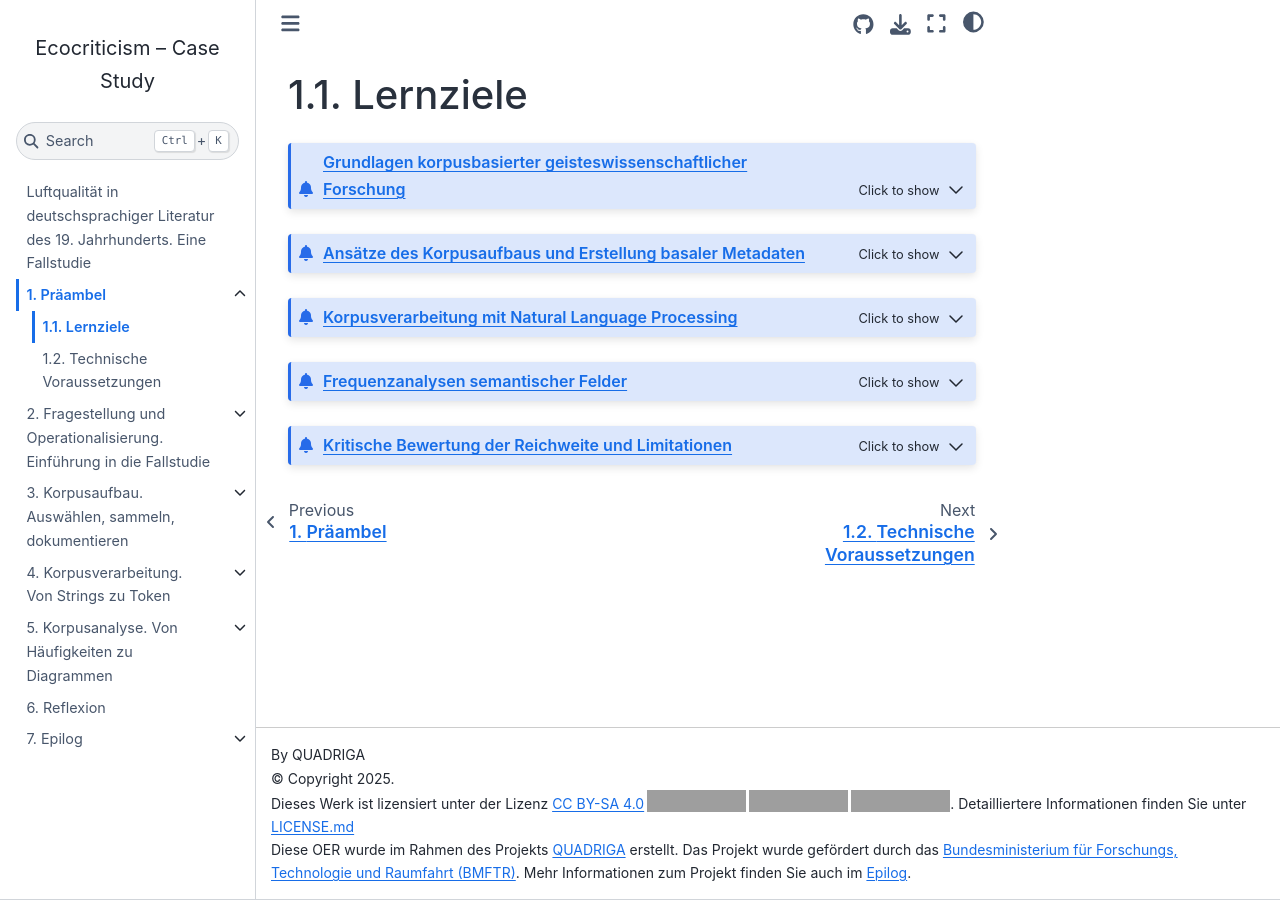
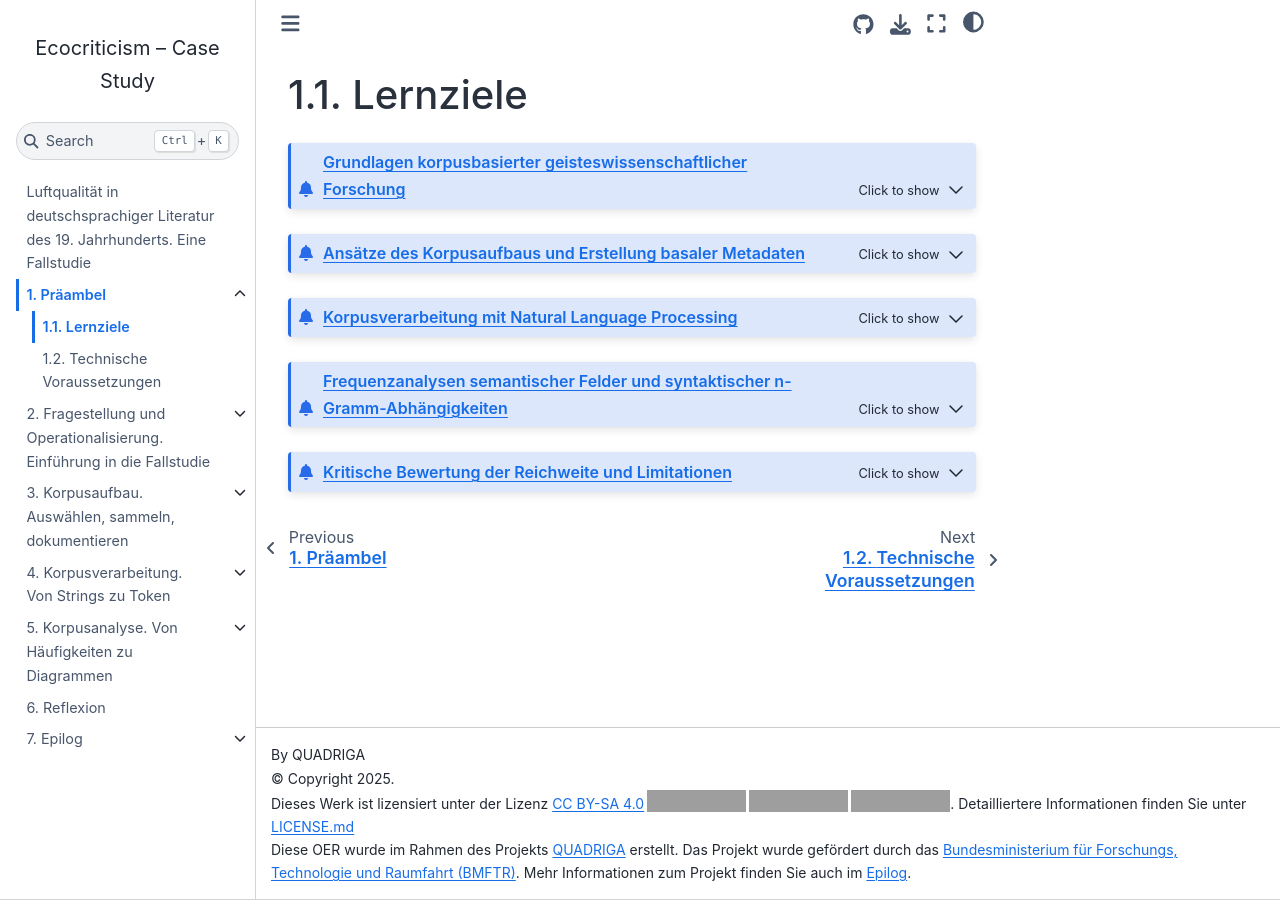
Before and after one commit to quadriga-dk/Text-Fallstudie-3, a Jupyter Book: the page built from introduction/introduction_learning-outcomes.md, in a window 1280 px wide. Built offline with Jupyter Book 1.0.4 settings and Sphinx 7.4.7 and the Sphinx Book theme 1.1.4, drawn with Linux system fonts in a browser that asks for light colours; pages that are not in the unit, such as notebooks, are missing from menus; grey boxes are pictures that could not be loaded.

Commit message:
updated title of a learning outcome to include synt ngrams

````diff
--- a/introduction/introduction_learning-outcomes.md
+++ b/introduction/introduction_learning-outcomes.md
@@ -34,7 +34,7 @@
 
 
 
-```{admonition} [Frequenzanalysen semantischer Felder](corpus-analysis_intro)
+```{admonition} [Frequenzanalysen semantischer Felder und syntaktischer n-Gramm-Abhängigkeiten](corpus-analysis_intro)
 :class: lernziele, dropdown
 
 1. Das Konzept des semantischen Feldes kann erklärt, der Unterschied zwischen absoluten und relativen Häufigkeiten beschrieben und die Darstellungsmethoden des Streudiagramms sowie des Liniendiagramms können interpretiert werden.
````
